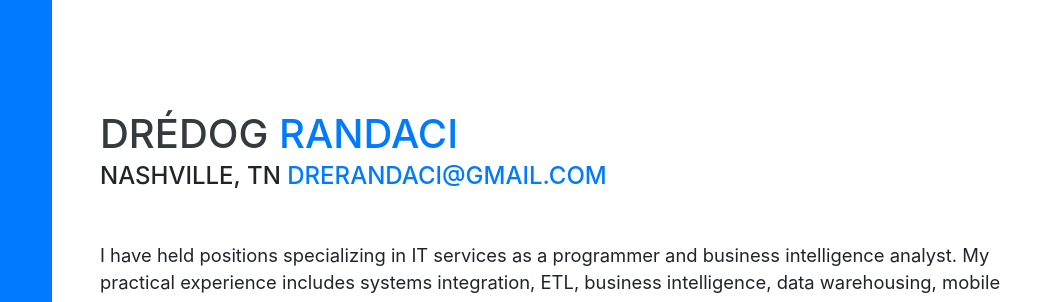
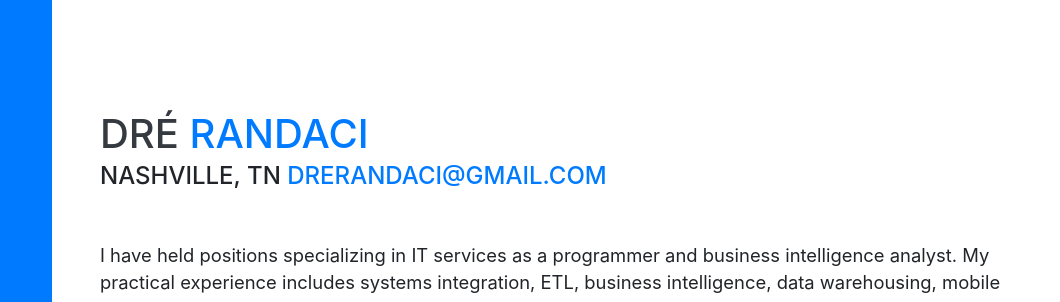
Before and after one commit to DreRandaci/Personal-site-2.0, a website with bundled scripts: page index.html in a window 1280 px wide. Shown: the part 131-433 px from the top of the page, 220-1280 px from the left. Built offline with nearby package versions, Linux system fonts and the light colour scheme; a web font is replaced by a local one.

Commit message:
reverting test, this is freaking awesome. live push WORKSga .ga . :fire:

```diff
--- a/index.html
+++ b/index.html
@@ -57,7 +57,7 @@
   <div class="container-fluid p-0">
     <section class="resume-section p-3 p-lg-5 d-flex align-items-center" id="about">
       <div class="w-100">
-        <h1 class="mb-0">DréDog
+        <h1 class="mb-0">Dré
           <span class="text-primary">Randaci</span>
         </h1>
         <div class="subheading mb-5">Nashville, TN
```
